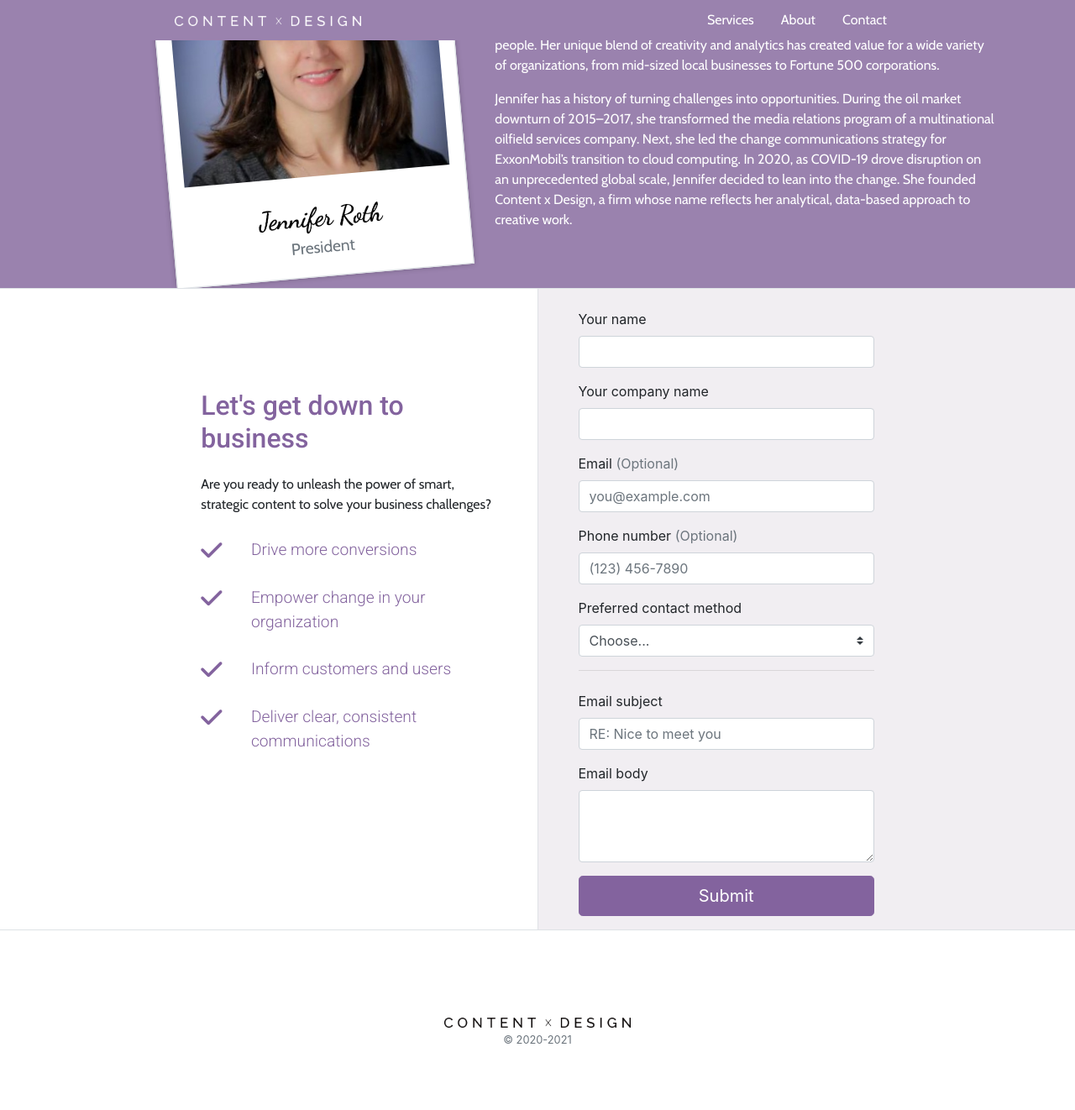
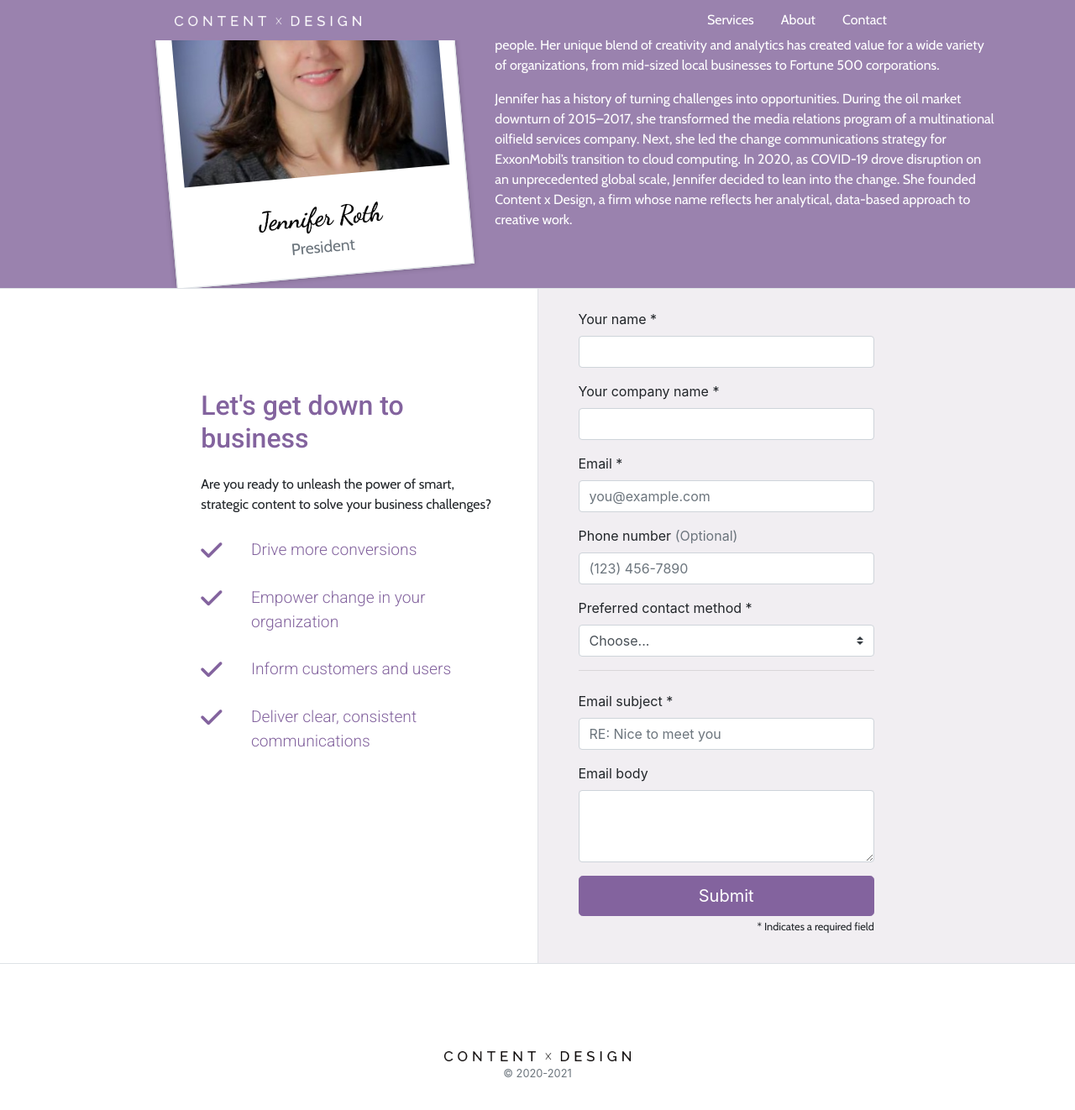
Before and after one commit to jasonephraim/Contentxdesign, a Jekyll site: the page index.html, which Jekyll copies as it is, in a window 1280 px wide and 1400 px high, scrolled down 2449 px. Shown: the top 1322 px of the window at 84% size. Built offline with Jekyll 4.4.1, drawn with Linux system fonts in a browser that asks for light colours; nearby versions of some CDN libraries.

Commit message:
form improvements

```diff
--- a/index.html
+++ b/index.html
@@ -205,10 +205,10 @@
       <div class="bg-grey pt-5 pt-md-4 px-5 py-3 px-md-5 overflow-hidden border-bottom position-relative" id="product3">
         <div class="row h-100">
         <div class="my-auto col-md-8 col-12">
-        <form class="needs-validation" novalidate>
+        <form class="needs-validation">
           <div class="row">
             <div class="col-md-12 mb-3">
-              <label for="yourName">Your name</label>
+              <label for="yourName">Your name *</label>
               <input type="text" class="form-control" id="yourName" placeholder="" value="" required>
               <div class="invalid-feedback">
                 Valid name is required.
@@ -219,7 +219,7 @@
 
           <div class="row">
             <div class="col-md-12 mb-3">
-              <label for="companyName">Your company name</label>
+              <label for="companyName">Your company name *</label>
               <input type="text" class="form-control" id="companyName" placeholder="" value="" required>
               <div class="invalid-feedback">
                 Valid name is required.
@@ -231,8 +231,8 @@
 
 
           <div class="mb-3">
-            <label for="email">Email <span class="text-muted">(Optional)</span></label>
-            <input type="email" class="form-control" id="email" placeholder="you@example.com">
+            <label for="email">Email *</label>
+            <input type="email" class="form-control" id="email" placeholder="you@example.com" required>
             <div class="invalid-feedback">
               Please enter a valid email address.
             </div>
@@ -247,7 +247,7 @@
           </div>
 
           <div class="mb-3">
-            <label for="contactMethod">Preferred contact method</label>
+            <label for="contactMethod">Preferred contact method *</label>
             <select class="custom-select d-block w-100" id="contact" required>
               <option value="">Choose...</option>
               <option>Email</option>
@@ -261,7 +261,7 @@
           <hr class="mb-4">
 
           <div class="mb-3">
-            <label for="subject">Email subject</label>
+            <label for="subject">Email subject *</label>
             <input type="text" class="form-control" id="subject" placeholder="RE: Nice to meet you" required>
             <div class="invalid-feedback">
               Please enter a subject for your email.
@@ -276,6 +276,7 @@
             </div>
           </div>
           <button class="btn btn-primary btn-lg btn-block" type="submit">Submit</button>
+          <p class="text-right"><small>* Indicates a required field</small></p>
         </form>
         </div>
         </div>
```
